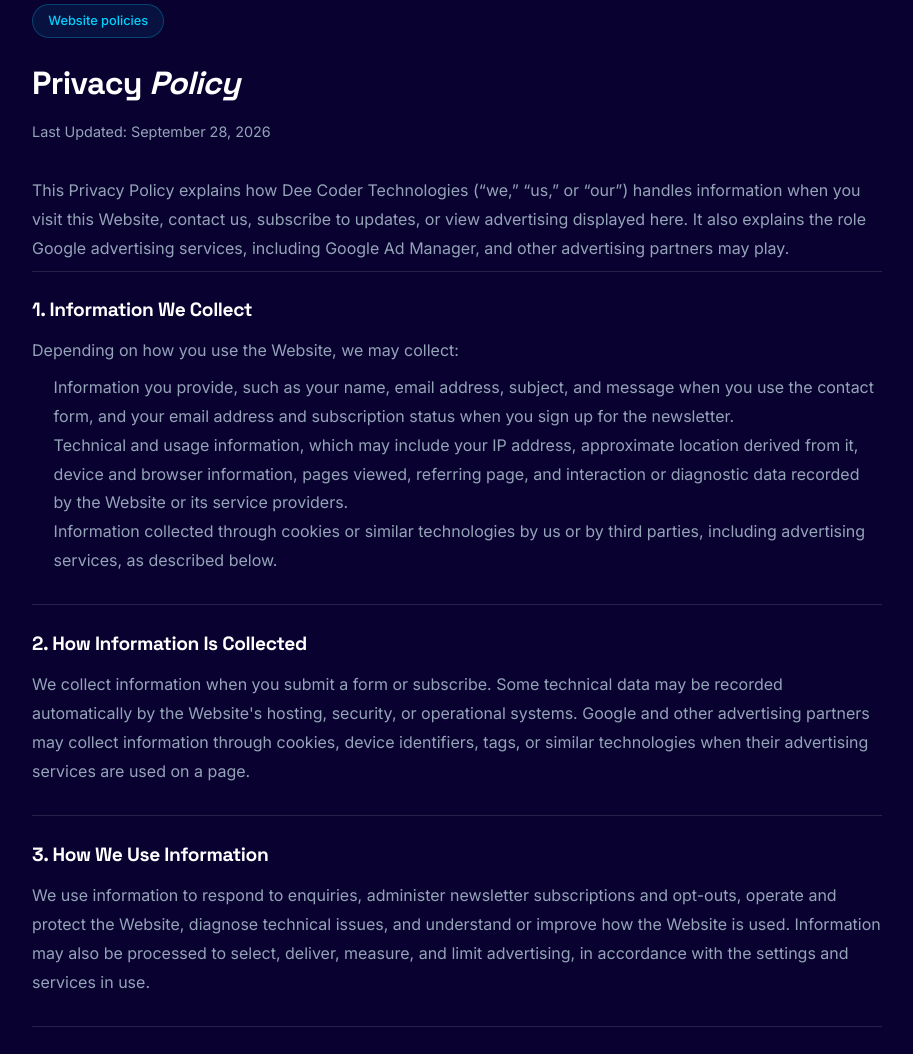
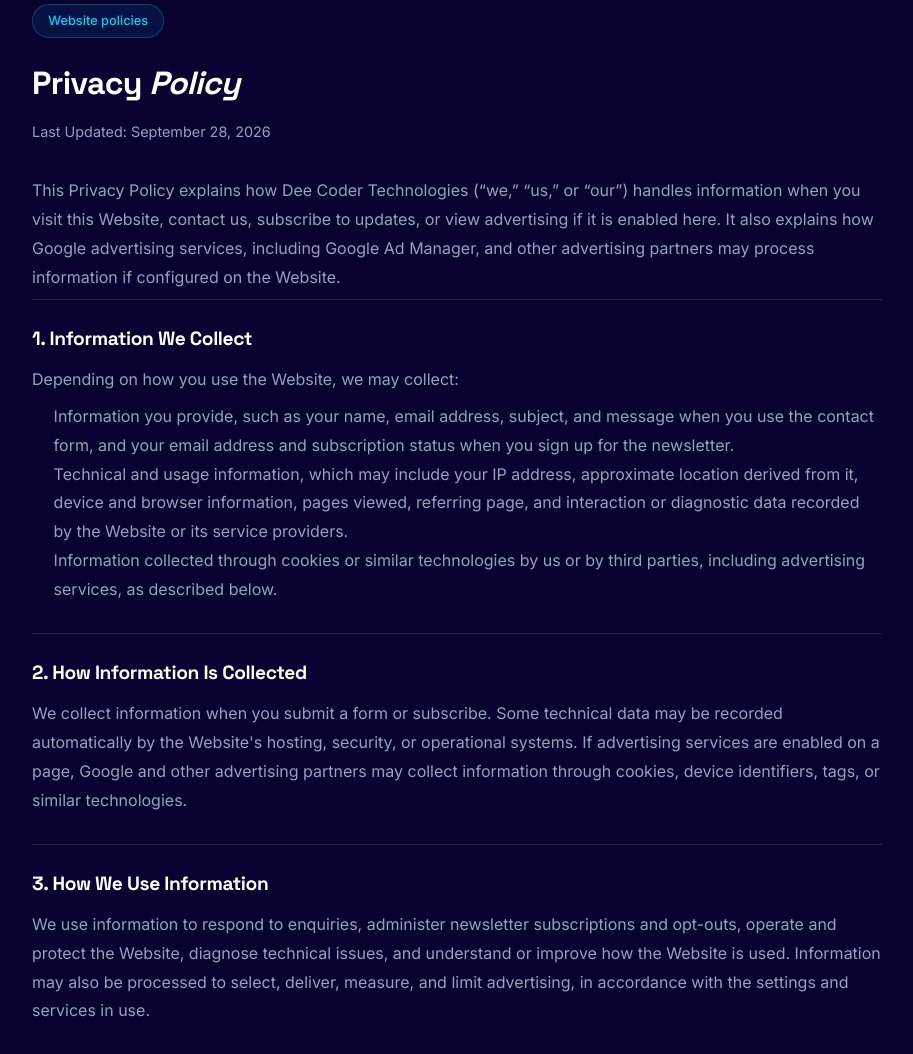
Before and after one commit to deecoderfrontenddevnationwilde-ux/mywebsite, a Flask app: page /privacy in a window 1280 px wide. Shown: the part 195-1249 px from the top of the page, without its empty margins (183-1096 px from the left). Run offline with Flask 3, Linux system fonts and the light colour scheme.

Commit message:
Initial commits

```diff
--- a/templates/privacy.html
+++ b/templates/privacy.html
@@ -11,7 +11,7 @@
         </header>
 
         <article class="legal-content">
-            <p>This Privacy Policy explains how Dee Coder Technologies (“we,” “us,” or “our”) handles information when you visit this Website, contact us, subscribe to updates, or view advertising displayed here. It also explains the role Google advertising services, including Google Ad Manager, and other advertising partners may play.</p>
+            <p>This Privacy Policy explains how Dee Coder Technologies (“we,” “us,” or “our”) handles information when you visit this Website, contact us, subscribe to updates, or view advertising if it is enabled here. It also explains how Google advertising services, including Google Ad Manager, and other advertising partners may process information if configured on the Website.</p>
 
             <section>
                 <h2>1. Information We Collect</h2>
@@ -25,7 +25,7 @@
 
             <section>
                 <h2>2. How Information Is Collected</h2>
-                <p>We collect information when you submit a form or subscribe. Some technical data may be recorded automatically by the Website's hosting, security, or operational systems. Google and other advertising partners may collect information through cookies, device identifiers, tags, or similar technologies when their advertising services are used on a page.</p>
+                <p>We collect information when you submit a form or subscribe. Some technical data may be recorded automatically by the Website's hosting, security, or operational systems. If advertising services are enabled on a page, Google and other advertising partners may collect information through cookies, device identifiers, tags, or similar technologies.</p>
             </section>
 
             <section>
@@ -46,7 +46,7 @@
 
             <section>
                 <h2>6. Google Ad Manager and Google Advertising Services</h2>
-                <p>We use Google advertising services, including Google Ad Manager, to serve or manage advertisements on the Website. In connection with those services, Google may receive or collect information such as IP address, cookie or device identifiers, browser and device details, ad requests and impressions, and interactions with ads. Google may use this information to provide, maintain, measure, and protect its services and, where enabled and permitted, to personalize advertising.</p>
+                <p>The Website may use Google advertising services, including Google Ad Manager, to serve or manage advertisements. If enabled, Google may receive or collect information such as IP address, cookie or device identifiers, browser and device details, ad requests and impressions, and interactions with ads. Google may use this information to provide, maintain, measure, and protect its services and, where enabled and permitted, to personalize advertising.</p>
                 <p>Google processes information under its own terms and privacy disclosures. Learn more in <a href="https://policies.google.com/privacy" target="_blank" rel="noopener">Google's Privacy Policy</a> and review <a href="https://policies.google.com/technologies/ads" target="_blank" rel="noopener">Google's information about advertising technologies</a>. The exact processing depends on the services and settings active when you visit.</p>
             </section>
 
@@ -77,7 +77,7 @@
 
             <section>
                 <h2>12. Managing Cookies and Advertising Preferences</h2>
-                <p>You can adjust cookie handling in your browser and review Google's advertising or privacy controls where available. You may also be able to manage certain ad choices through your device or regional preference tools. These controls are provider-specific, may not disable all advertising, and may need to be set separately on each browser or device. If the Website provides a consent or preference prompt in your region, you can use it to manage the choices it covers.</p>
+                <p>You can adjust cookie handling in your browser and review <a href="https://myadcenter.google.com/" target="_blank" rel="noopener">Google's ad personalization settings</a> and <a href="https://policies.google.com/technologies/ads" target="_blank" rel="noopener">Google's advertising privacy information</a>. You may also be able to manage certain ad choices through your device or regional preference tools. These controls are provider-specific, may not disable all advertising, and may need to be set separately on each browser or device. Where the Website provides a consent or preference prompt, you can use it to manage the choices it covers.</p>
             </section>
 
             <section>
```
